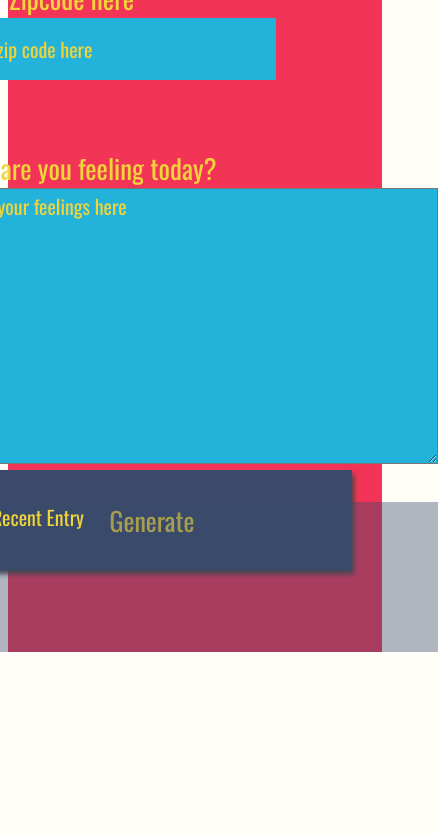
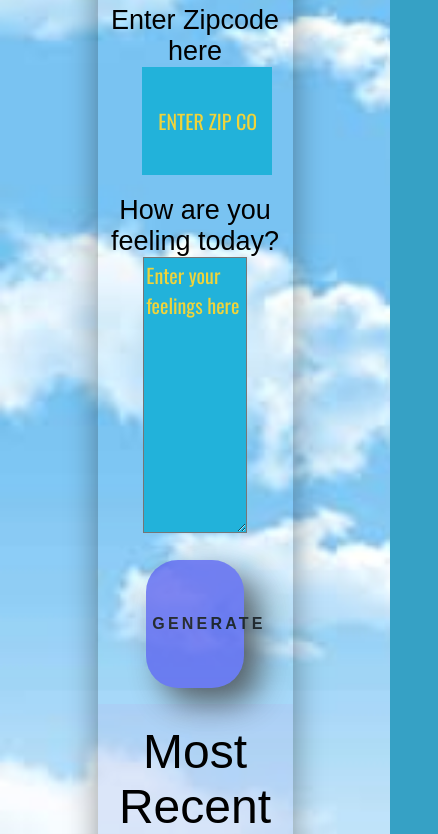
Before and after one commit to mylaconcepts/Weather-Journal-App, a website: page website/index.html in a window 390 px wide. Shown: the part 200-1034 px from the top of the page, 438 px wide, since content can reach past the window. Before the commit the page ends 860 px from the top, so only its background shows below. Drawn offline with nearby package versions, Linux system fonts and the light colour scheme; a web font is replaced by a local one.

Commit message:
styled and responsive
Added styling and breakpoint for responsiveness

```diff
--- a/website/app.js
+++ b/website/app.js
@@ -9,7 +9,7 @@ const apiKey = '&appid=af8187d52ec3361fbb06038a90a2ef8b&units=imperial'
 
 // Create a new date instance dynamically with JS
 let d = new Date();
-let newDate = d.getMonth()+'.'+ d.getDate()+'.'+ d.getFullYear();
+let newDate = d.getMonth() + 1 +'.'+ d.getDate()+'.'+ d.getFullYear();
 
 
 /* Function called by event listener */
--- a/website/index.html
+++ b/website/index.html
@@ -1,9 +1,11 @@
 <!DOCTYPE html>
-<html>
+<html lang="en">
 <head>
 <meta charset="UTF-8">
 <title>Weather Journal</title>
 <link rel="shortcut icon" href="#">
+<meta name="viewport" content="width=device-width, initial-scale=1.0">
+<meta http-equiv="X-UA-Compatible" content="ie=edge">
 <link href="https://fonts.googleapis.com/css?family=Oswald:400,600,700|Ranga:400,700&display=swap" rel="stylesheet">
 <link rel="stylesheet" href="style.css">
 </head>
@@ -24,7 +26,7 @@
   <div class ="holder entry">
     <div class = "title">Most Recent Entry</div>
    <div id = "entryHolder">
-    <div id = "date"></div>
+    <div id = "date"> </div>
    <div id = "temp"></div>
    <div id = "content"></div>
   </div>
--- a/website/style.css
+++ b/website/style.css
@@ -1,50 +1,105 @@
 body{
-    background: #fffff8;
+    background: #36a1c5;
     font-family: -apple-system, BlinkMacSystemFont, sans-serif;
+    margin: 0;
+    padding: 0;
+    background-image: url("/img/clouds.jpg");
+    background-repeat: no-repeat;
+    background-size: cover;
+
 }
 
 #app{
-    display: grid;
-    grid-auto-rows: minmax(150px, auto);
-    /* grid-template-columns:  */
-    height:100vh;
-    background: #f23557;
-    color: #f0d43a;
-    justify-content: center;
-    grid-gap: 1em;
-    font-size: 20px;
     font-family: 'Oswald', sans-serif;
+    align-items: stretch;
+    background: transparent;
+    border-radius: 2rem;
+    box-shadow: 0 1rem 2rem rgba(0,0,0,0.4);
+    display: flex;
+    flex-direction: column;
+    height: 100%;
+    justify-content: space-between;
+    margin: 0 auto;
+    text-align: center;
+    width: 50vw;
 }
 
 .holder{
+    margin: 0, auto;
+    padding-top: 20px;
+
 
 }
 
 .entry{
-    background: rgba(59, 74, 107, .4);
+    background: rgba(175, 196, 240, 0.4);
 }
 
-#entryHolder{
+
+#entryHolder {
+        align-items: center;
+        display: flex;
+        font-size: 1.2rem;
+        justify-content: space-evenly;
+        padding: 2rem 0;
+        height: 200px;
+}
+
+#generate {
+    background: #5e67ef;
+    border: 0.2rem solid var(--color-dark);
+    border-radius: 2rem;
+    box-shadow: 1rem 1rem 2rem #444;
+    color: var(--color-dark);
+    cursor: pointer;
+    font-family: 'Raleway', sans-serif;
+    font-size: 1.5rem;
+    font-weight: bold;
+    height: 8rem;
+    letter-spacing: 0.2rem;
+    margin-top: 1rem;
+    margin-bottom: 1rem;
+    opacity: 0.8;
+    text-transform: uppercase;
+    transition: all 0.1s;
+    width: 50%;
+  }
+
+
+#date{
+    font-size: 1em;
 
 }
 
-#date{
-
+#feelings{
+    width: 50%;
 }
 
 #temp{
-
+    font-size: 1em;
 }
 
 #content{
-
+    font-size: 1em;
 }
 
-.headline {
+#zip{
+    align-items: center;
+    margin-left: 23%;
+    padding: 1.5rem 1rem;
+    text-transform: uppercase;
+    width: 50%;
+}
 
+.holder {
+    font-family: 'Raleway', sans-serif;
+    font-size: 3em;
 }
+
+
 .title{
-
+    font-size: 1em;
+    text-decoration: hsla(120,60%,70%,0.3);
 }
 
 /*  Basic Styling To Override Default For Basic HTML Elements */
@@ -60,6 +115,7 @@ input{
     background:#22b2da;
     color: #f0d43a;
     font-size: 20px;
+    text-transform: uppercase;
     font-family: 'Oswald', sans-serif;
     border: none;
 }
@@ -69,13 +125,10 @@ button{
     height: 100px;
     background: #3b4a6b;
     color: #f0d43a;
-    font-size: 26px;
+    font-size: 1em;
     font-family: 'Oswald', sans-serif;
     border: none;
     box-shadow: 2px 4px 5px #444;
-}
-h1{
-    font-size: 36px;
 }
 
 textarea{
@@ -109,3 +162,9 @@ button:focus {
     font-family: 'Oswald', sans-serif;
 
 }
+
+@media only screen and (max-width: 640px) {
+    #generate {
+        font-size: 1rem;
+    }
+}
```
Also changed, not shown: Capture.JPG (deleted), website/img/clouds.jpg (added).
